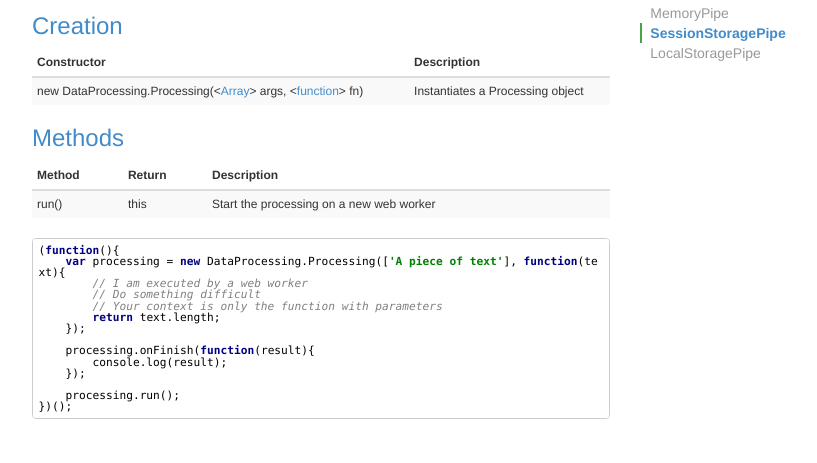
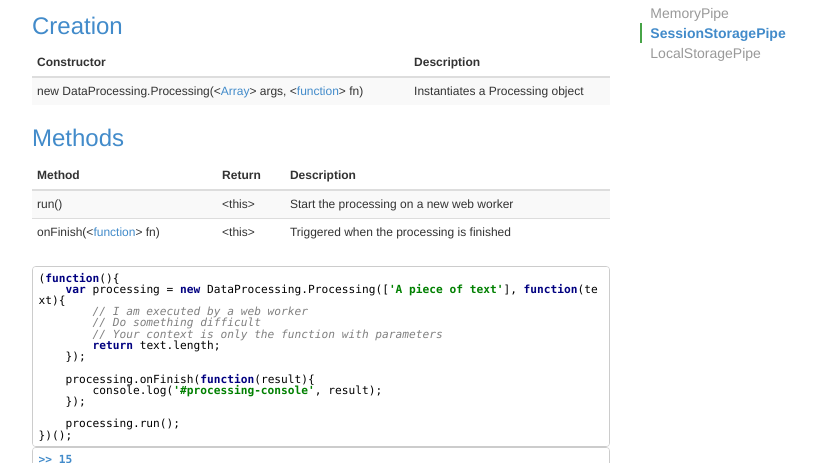
Before and after one commit to robinComa/data-processing, a website: page dist/doc/documentation.html in a window 1280 px wide. Shown: the part 207-670 px from the top of the page, without its empty margins (258-1075 px from the left). Drawn offline with Linux system fonts and the light colour scheme; no server answers.

Commit message:
Dist with doc for gh-pages

```diff
--- a/dist/doc/documentation.html
+++ b/dist/doc/documentation.html
@@ -62,13 +62,19 @@
                     <tbody>
                         <tr>
                             <td>run()</td>
-                            <td>this</td>
+                            <td>&lt;this&gt;</td>
                             <td>Start the processing on a new web worker</td>
+                        </tr>
+                        <tr>
+                            <td>onFinish(&lt;<a href="http://www.w3schools.com/js/js_functions.asp">function</a>&gt; fn)</td>
+                            <td>&lt;this&gt;</td>
+                            <td>Triggered when the processing is finished</td>
                         </tr>
                     </tbody>
                 </table>
 
                 <pre><code id="processing-code"></code></pre>
+                <pre><code id="processing-console" class="console"></code></pre>
 
                 <article id="processing-http">
 
@@ -91,13 +97,14 @@
                         <tbody>
                         <tr>
                             <td>get(&lt;<a href="http://www.w3schools.com/js/js_obj_string.asp">String</a>&gt; url)</td>
-                            <td>&lt;Object&gt;</td>
+                            <td>&lt;<a href="http://www.w3schools.com/js/js_objects.asp">Object</a>&gt;</td>
                             <td>AJAX JSON request</td>
                         </tr>
                         </tbody>
                     </table>
 
                     <pre><code id="processing-http-code"></code></pre>
+                    <pre><code id="processing-http-console" class="console"></code></pre>
 
                 </article>
 
@@ -180,6 +187,7 @@
                     </table>
 
                     <pre><code id="pipe-memory-storage-code"></code></pre>
+                    <pre><code id="pipe-memory-storage-console" class="console"></code></pre>
 
                 </article>
 
@@ -209,6 +217,7 @@
                     </table>
 
                     <pre><code id="pipe-session-storage-code"></code></pre>
+                    <pre><code id="pipe-session-storage-console" class="console"></code></pre>
 
                 </article>
 
@@ -238,6 +247,7 @@
                     </table>
 
                     <pre><code id="pipe-local-storage-code"></code></pre>
+                    <pre><code id="pipe-local-storage-console" class="console"></code></pre>
 
                 </article>
 
@@ -308,7 +318,7 @@
     });
 
     processing.onFinish(function(result){
-        console.log(result);
+        console.log('#processing-console', result);
     });
 
     processing.run();
@@ -323,7 +333,7 @@
     });
 
     processing.onFinish(function(result){
-        console.log(result);
+        console.log('#processing-http-console', result);
     });
 
     processing.run();
@@ -346,11 +356,11 @@
         processing.run();
     });
 
+    pipe.onResult(function(result){
+        console.log('#pipe-memory-storage-console', result);
+    });
+
     pipe.put(processings);
-
-    pipe.onResult(function(result){
-        console.log(result);
-    });
 })();
 </script>
 
@@ -373,7 +383,7 @@
     pipe.put(processings);
 
     pipe.onResult(function(result){
-        console.log(result);
+        console.log('#pipe-session-storage-console', result);
     });
 })();
 </script>
@@ -397,7 +407,7 @@
     pipe.put(processings);
 
     pipe.onResult(function(result){
-        console.log(result);
+        console.log('#pipe-local-storage-console', result);
     });
 })();
 </script>
--- a/dist/doc/script/documentation.js
+++ b/dist/doc/script/documentation.js
@@ -1,4 +1,26 @@
 (function(){
+
+    /** Console.log extension */
+    var orig = console.log;
+    console.log = function() {
+        var msgs = [];
+        var text = [];
+        var element = null;
+        while(arguments.length) {
+            var obj = [].shift.call(arguments);
+            if(element === null){
+                element = obj;
+            }else{
+                text.push(JSON.stringify(obj));
+            }
+            msgs.push(obj);
+        }
+        if($('section').find(element).size() === 1){
+            $(element).append('>> ' + text.join(' ') + '\n');
+        }
+        orig.apply(console, msgs);
+    };
+    /** END OF Console.log extension */
 
     $('.code').each(function(el){
         var $el = $(this);
--- a/dist/doc/style/documentation.css
+++ b/dist/doc/style/documentation.css
@@ -62,6 +62,10 @@ pre{
     font-size: 0.8em;
     line-height: 1em;
 }
+code.console{
+    color: #428bca;
+    font-weight: bold;
+}
 
 /** TOC */
 ul#toc{
```
